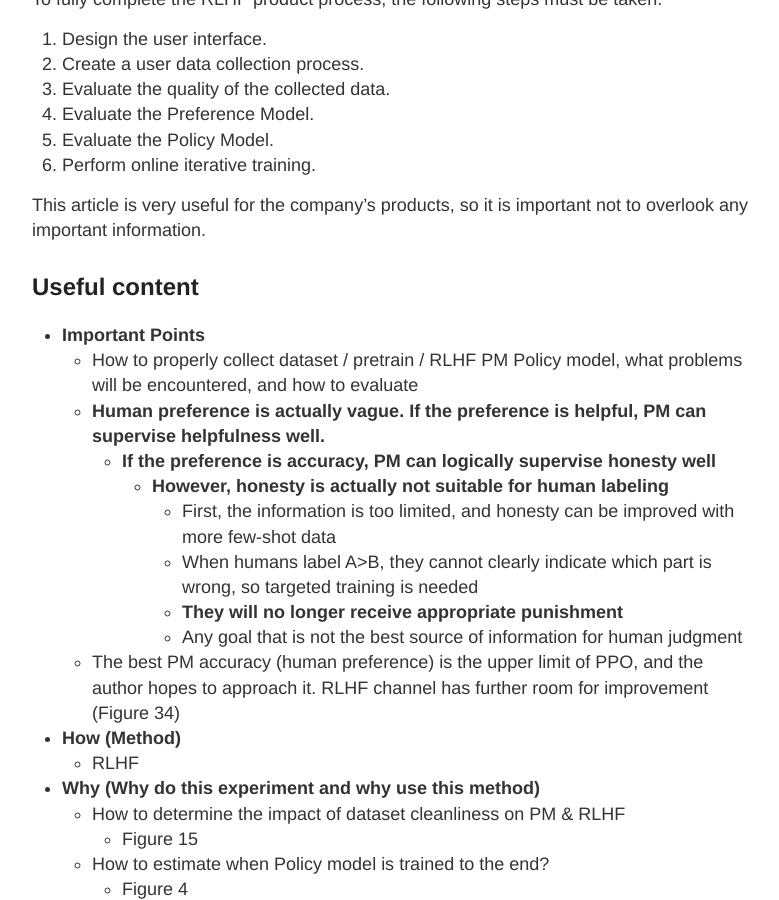
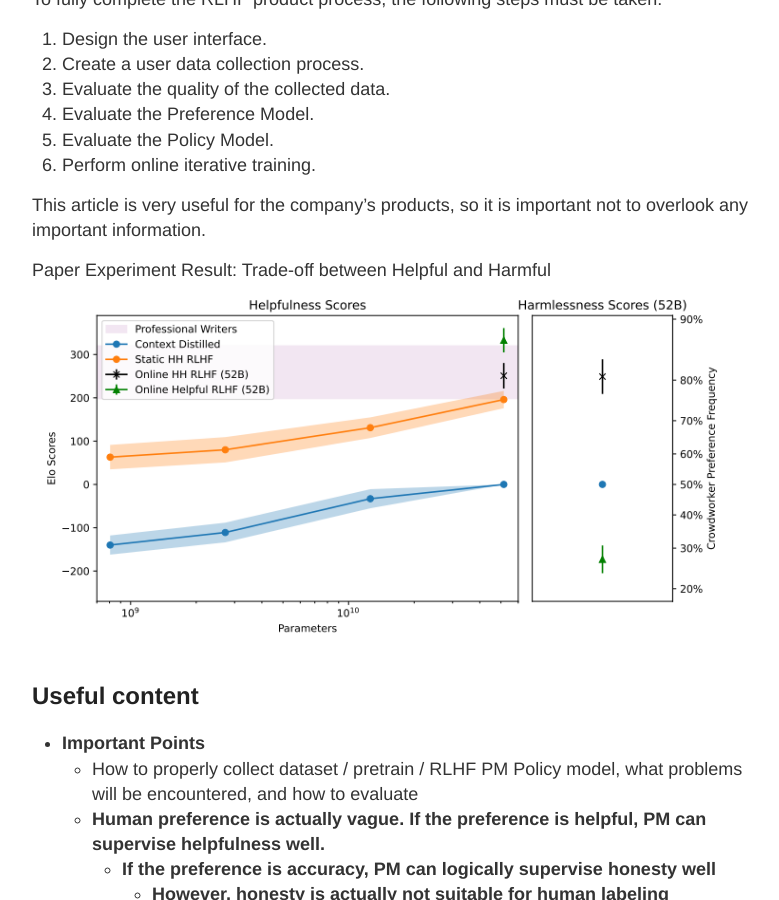
Before and after one commit to roy860328/roy860328.github.io, a Jekyll site: the page built from _posts/2023-5-14-note-about-Training a Helpful and Harmless Assistant with Reinforcement Learning from Human Feedback.md, in a window 1280 px wide and 900 px high, scrolled down 427 px. Shown: the whole window, without its empty margins (248-1027 px from the left). Built offline with Jekyll 4.4.1, drawn with Linux system fonts in a browser that asks for light colours.

Commit message:
Anthropic RLHF

```diff
--- a/_posts/2023-5-14-note-about-Training a Helpful and Harmless Assistant with Reinforcement Learning from Human Feedback.md
+++ b/_posts/2023-5-14-note-about-Training a Helpful and Harmless Assistant with Reinforcement Learning from Human Feedback.md
@@ -18,6 +18,9 @@ To fully complete the RLHF product process, the following steps must be taken:
 6. Perform online iterative training.
 
 This article is very useful for the company's products, so it is important not to overlook any important information.
+
+Paper Experiment Result: Trade-off between Helpful and Harmful
+![_config.yml]({{ site.baseurl }}/images/Anthropic_RLHF/Untitled.png)
 
 ## Useful content
 - **Important Points**
```
Also changed, not shown: images/Anthropic_RLHF/Untitled.png (added), images/config.png (deleted), images/first-post.png (deleted), images/jekyll-logo.png (deleted), images/jekyll-now-theme-screenshot.jpg (deleted), images/step1.gif (deleted).
